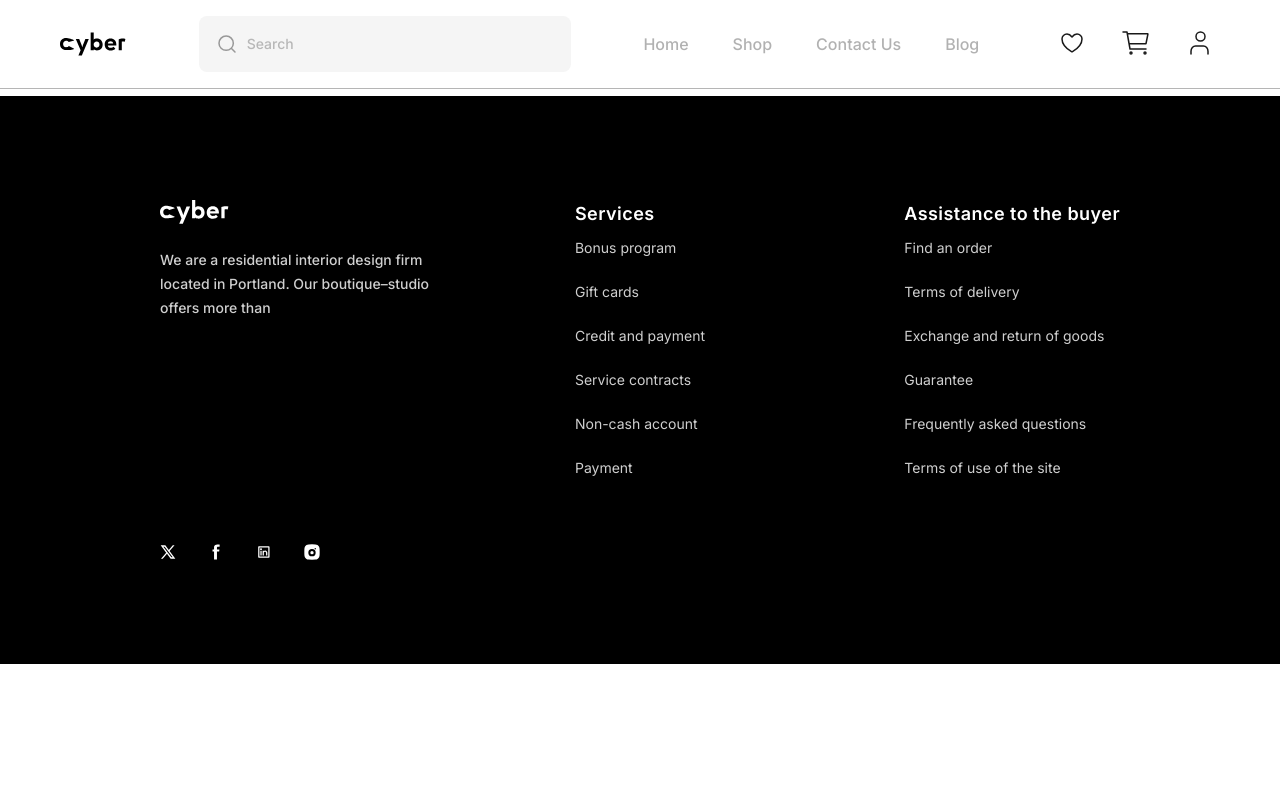
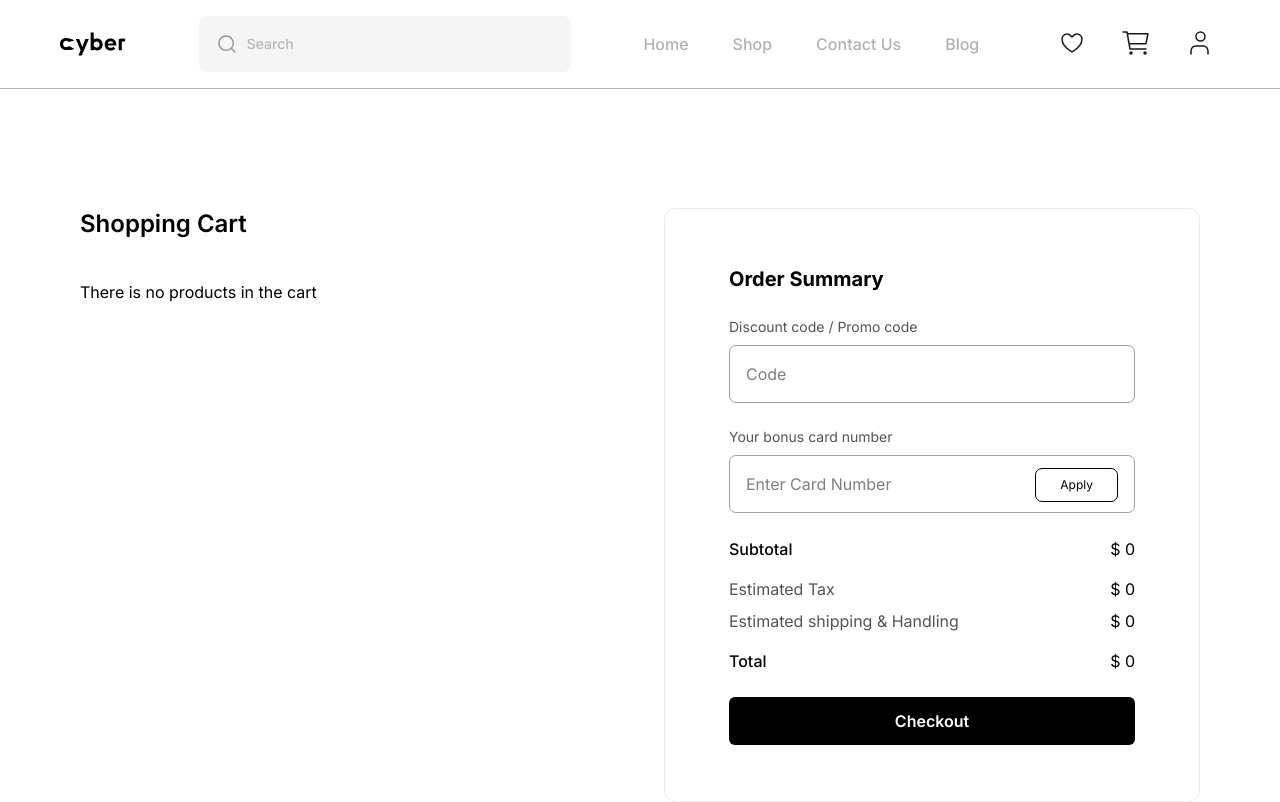
Before and after one commit to joaonevescampos/cyber-web-frontend-public, a React (Vite) app: page /cart in a window 1280 px wide. Shown: the top 802 px of the page. Built offline with nearby package versions, Linux system fonts and the light colour scheme.

Commit message:
feat: created the Cart Page

```diff
--- a/src/components/layout/Header.tsx
+++ b/src/components/layout/Header.tsx
@@ -90,7 +90,11 @@ export default function Header() {
 
             <div className="hidden md:flex items-center gap-3 lg:gap-6">
               {[
-                { name: "Favorites", src: favoritesIcon, path: "/under-construction" },
+                {
+                  name: "Favorites",
+                  src: favoritesIcon,
+                  path: "/under-construction",
+                },
                 { name: "Cart", src: cartIcon, path: "/cart" },
                 { name: "User", src: userIcon, path: "/under-construction" },
               ].map((item, index) => (
@@ -127,13 +131,19 @@ export default function Header() {
 
             <div className="mt-4 flex items-center gap-4">
               {[
-                { name: "Favorites", src: favoritesIcon },
-                { name: "Cart", src: cartIcon },
-                { name: "User", src: userIcon },
-              ].map((item) => (
-                <button className="p-1" key={item.name}>
-                  <img src={item.src} alt={item.name} className="w-8 h-8" />
-                </button>
+                {
+                  name: "Favorites",
+                  src: favoritesIcon,
+                  path: "/under-construction",
+                },
+                { name: "Cart", src: cartIcon, path: "/cart" },
+                { name: "User", src: userIcon, path: "/under-construction" },
+              ].map((item, index) => (
+                <Link to={item.path} key={index}>
+                  <button className="p-1" key={item.name}>
+                    <img src={item.src} alt={item.name} className="w-8 h-8" />
+                  </button>
+                </Link>
               ))}
             </div>
           </div>
--- a/src/components/ui/ProductDetails.tsx
+++ b/src/components/ui/ProductDetails.tsx
@@ -47,6 +47,8 @@ const ProductDetails: React.FC<ProductDetailsProps> = ({ product }) => {
         id: product.id,
         name: product.name,
         price: product.price,
+        url_image: product.url_image,
+        amount: 1,
       });
       addToast("Added to Cart!", false, 3000);
     }
--- a/src/context/CartProvider.tsx
+++ b/src/context/CartProvider.tsx
@@ -22,13 +22,33 @@ export const CartProvider = ({ children }: { children: ReactNode }) => {
     }
   };
 
+  const getProductsInCart = () => {
+    setCart(parsedCart);
+    return parsedCart;
+  };
+
   const removeFromCart = (id: number) => {
     const updatedCart = parsedCart.filter((product) => product.id !== id);
     localStorage.setItem("cart", JSON.stringify(updatedCart));
+    setCart(updatedCart);
+  };
+
+  const updateAmount = (id: number, amount: number) : CartItem[] => {
+    const updatedCart : CartItem[] = parsedCart.map((product) => {
+      if(product.id == id) {
+        return {...product, amount}
+      }
+      return product
+    });
+    localStorage.setItem("cart", JSON.stringify(updatedCart));
+    setCart(updatedCart);
+    return updatedCart
   };
 
   return (
-    <CartContext.Provider value={{ cart, addToCart, removeFromCart }}>
+    <CartContext.Provider
+      value={{ cart, addToCart, removeFromCart, getProductsInCart, updateAmount }}
+    >
       {children}
     </CartContext.Provider>
   );
--- a/src/models/Cart.ts
+++ b/src/models/Cart.ts
@@ -2,10 +2,14 @@ export interface CartItem {
   id: number;
   name: string;
   price: number;
+  url_image: string;
+  amount: number;
 };
 
 export interface CartContextType {
   cart: CartItem[];
   addToCart: (item: CartItem) => void;
   removeFromCart: (id: number) => void;
+  getProductsInCart: () => CartItem[];
+  updateAmount: (id: number, amount: number) => CartItem[]
 };
--- a/src/pages/Cart.tsx
+++ b/src/pages/Cart.tsx
@@ -1,15 +1,165 @@
+import { useEffect, useState } from "react";
 import Footer from "../components/layout/Footer";
 import Header from "../components/layout/Header";
 import { useCart } from "../hooks/useCart";
+import closeIcon from "../assets/img/close.svg";
+import type { CartItem } from "../models/Cart";
 
 const Cart = () => {
-  const { removeFromCart } = useCart();
+  const [subtotal, setSubtotal] = useState(0);
+  const tax = subtotal == 0 ? 0 : 50;
+  const shippingHandling = subtotal == 0 ? 0 : 29;
+  const { cart, removeFromCart, getProductsInCart, updateAmount } = useCart();
+
+  const sumProductsPrices = (cart: CartItem[]) => {
+    const sumPrices = cart.reduce((acc, current) => {
+      return acc + current.price * current.amount;
+    }, 0);
+    setSubtotal(sumPrices);
+  };
+
+  const decreaseAmount = (id: number, currentAmount: number) => {
+    if (currentAmount === 1) {
+      console.log("Cannot decrease the amount");
+    } else {
+      updateAmount(id, currentAmount - 1);
+    }
+  };
+
+  const increaseAmount = (id: number, currentAmount: number) => {
+    updateAmount(id, currentAmount + 1);
+  };
+
+  useEffect(() => {
+    getProductsInCart();
+  }, []);
+
+  useEffect(() => {
+    sumProductsPrices(cart);
+  }, [cart]);
 
   return (
     <>
       <Header />
-      <main className="mt-24">
-
+      <main className="flex max-lg:flex-col gap-12 py-[112px] max-lg:py-[50px] max-md:py-10 max-lg:px-16 max-md:px-4 mt-24 max-w-[1120px] m-auto">
+        <section className="flex flex-1 flex-col gap-10">
+          <h1 className=" font-semibold text-2xl ">Shopping Cart</h1>
+          <div className="flex flex-col gap-10 max-h-[536px] overflow-y-auto">
+            {cart.length > 0 ? (
+              cart.map((product) => (
+                <div
+                  className="flex items-center gap-6 max-md:gap-2"
+                  key={product.id}
+                >
+                  <img
+                    src={product.url_image}
+                    alt={product.name}
+                    className="w-[90px]"
+                  />
+                  <div className="flex max-md:flex-col items-center max-md:items-start gap-6 max-md:gap-2">
+                    <div className="flex not-last:gap-4">
+                      <div className="w-40 max-lg:w-fit text-start">
+                        <h2 className="font-medium">{product.name}</h2>
+                        <span className="text-sm">#5645545123</span>
+                      </div>
+                    </div>
+                    <div className="flex gap-1 h-fit">
+                      <div className="flex gap-1 h-fit">
+                        <button
+                          onClick={() => decreaseAmount(product.id, product.amount)}
+                          className={`px-2 cursor-pointer ${product.amount == 1 ? "opacity-30" : "opacity-100"}`}
+                        >
+                          -
+                        </button>
+                        <span className="flex items-center justify-center w-12 cursor-pointer border-1 rounded border-[#D9D9D9]">
+                          {product.amount}
+                        </span>
+                        <button
+                          onClick={() => increaseAmount(product.id, product.amount)}
+                          className="px-2 cursor-pointer"
+                        >
+                          +
+                        </button>
+                      </div>
+                      <span className="w-20 font-medium text-xl">
+                        $ {product.price}
+                      </span>
+                      <button
+                        onClick={() => removeFromCart(product.id)}
+                        className="cursor-pointer"
+                      >
+                        <img src={closeIcon} alt="close icon" />
+                      </button>
+                    </div>
+                  </div>
+                </div>
+              ))
+            ) : (
+              <p>There is no products in the cart</p>
+            )}
+          </div>
+        </section>
+        <section className="flex-1">
+          <div className="flex flex-col gap-6 px-16 py-14 max-md:p-0 max-md:border-0 border-1 border-[#EBEBEB] rounded-xl">
+            <h2 className="font-bold text-xl">Order Summary</h2>
+            <form className="flex flex-col gap-6">
+              <fieldset className="flex flex-col gap-2">
+                <label htmlFor="discount" className="text-sm text-[#545454]">
+                  Discount code / Promo code
+                </label>
+                <div className="p-4 border-1 border-[#9F9F9F] rounded-[7px]">
+                  <input
+                    type="text"
+                    className="outline-0 w-full h-6"
+                    placeholder="Code"
+                  />
+                </div>
+              </fieldset>
+              <fieldset className="flex flex-col gap-2">
+                <label htmlFor="bonus" className="text-sm text-[#545454]">
+                  Your bonus card number
+                </label>
+                <div className="relative flex gap-2 p-4 border-1 border-[#9F9F9F] rounded-[7px]">
+                  <input
+                    type="number"
+                    className="outline-0 w-fit h-6"
+                    placeholder="Enter Card Number"
+                  />
+                  <button className="absolute right-4 top-3 px-6 py-2 border-1 text-xs rounded-[7px] cursor-pointer">
+                    Apply
+                  </button>
+                </div>
+              </fieldset>
+            </form>
+            <div className="flex flex-col gap-4">
+              <div className="flex justify-between">
+                <span className="font-medium">Subtotal</span>
+                <span>$ {subtotal}</span>
+              </div>
+              <div className="flex flex-col gap-2 text-[#545454]">
+                <div className="flex justify-between">
+                  <span>Estimated Tax</span>
+                  <span className="text-black">
+                    $ {tax}
+                  </span>
+                </div>
+                <div className="flex justify-between">
+                  <span>Estimated shipping & Handling</span>
+                  <span className="text-black">
+                    $ {shippingHandling}
+                  </span>
+                </div>
+              </div>
+              <div className="flex justify-between">
+                <span className="font-medium">Total</span>
+                <span>$ {subtotal + tax + shippingHandling}</span>
+              </div>
+            </div>
+            <button className="flex items-center justify-center bg-black hover:bg-gray-4 transition duration-300 text-white cursor-pointer rounded-[6px] h-[48px] w-full">
+              <span className="font-semibold">Checkout</span>
+            </button>
+          </div>
+        </section>
       </main>
       <Footer />
     </>
--- a/src/pages/ProductDetailsPage.tsx
+++ b/src/pages/ProductDetailsPage.tsx
@@ -20,7 +20,7 @@ export interface ProductDataType {
   price: number;
   discounted_price: number | null;
   stock: number;
-  url_image: string | null;
+  url_image: string;
   tag: string | null;
   category: { id: number; name: string };
   colors: { id: number; hex_code: string; name: string }[];
```
Also changed, not shown: src/assets/img/close.svg (added).
